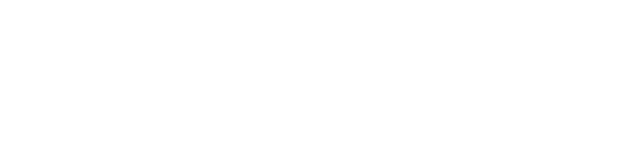
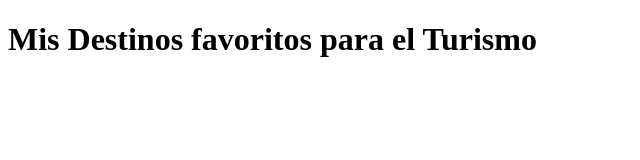
Before and after one commit to Natyk07/Tour, a plain HTML site: page Index.html in a window 1280 px wide. Shown: the whole page, without its empty margins (0-640 px from the left). Drawn offline with Linux system fonts and the light colour scheme.

Commit message:
1. Inserte h1 en el body

```diff
--- a/Index.html
+++ b/Index.html
@@ -6,7 +6,7 @@
     <title>Turismo</title>
 </head>
 <body>
-
+    <h1>Mis Destinos favoritos para el Turismo</h1>
 </body>
 
 
```
